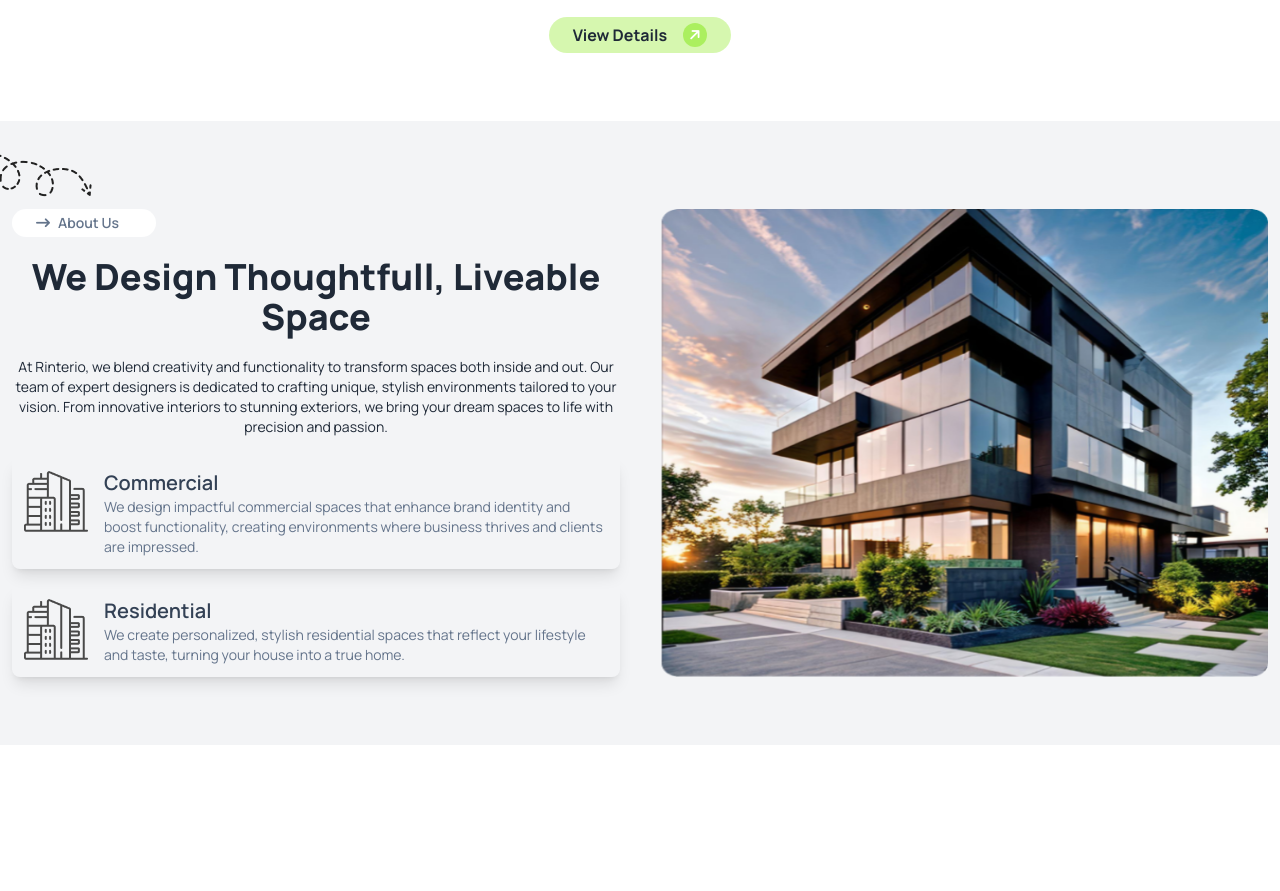
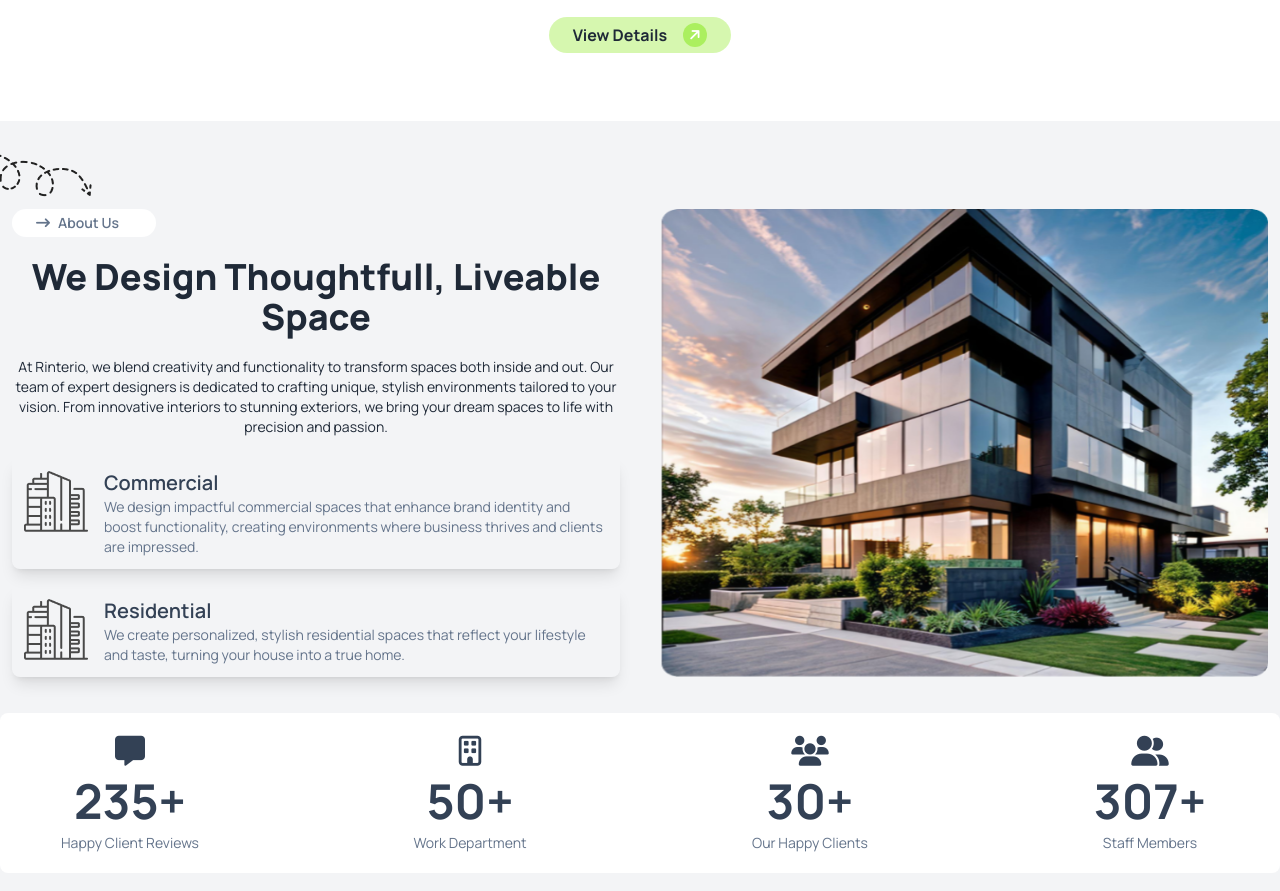
Before and after one commit to omarbinsaleh/web-dev-3rd-assignment, a website: page index.html in a window 1280 px wide. Shown: the part 678-1569 px from the top of the page. Drawn offline with nearby package versions, Linux system fonts and the light colour scheme.

Commit message:
completed the about us section fully

```diff
--- a/index.html
+++ b/index.html
@@ -109,8 +109,8 @@
    <!-- Main Section -->
    <main>
       <!-- about us section -->
-      <section class="bg-gray-100 py-14">
-         <div class="max-w-screen-xl ms-auto text-center space-y-5 p-3 lg:grid grid-cols-2 gap-10">
+      <section class="bg-gray-100 py-14 space-y-6">
+         <div class="max-w-screen-xl mx-auto text-center space-y-5 p-3 lg:grid grid-cols-2 gap-10">
             <!-- about us LH: info  -->
             <div class="space-y-5 relative">
                <img class="hidden absolute xl:block -top-9 -left-12" src="./assets/Vector.png" alt="">
@@ -153,11 +153,40 @@
                <img class="w-full md:aspect-[3/1.5] lg:h-full" src="./assets/Rectangle.png" alt="">
             </div>
          </div>
+         <!-- dash board -->
+         <div class="max-w-screen-xl mx-auto grid grid-cols-1 md:grid md:grid-cols-2 lg:grid-cols-4 gap-7 md:gap-20 py-5 bg-white rounded-lg">
+            <!-- badge 1 -->
+            <div class="text-center space-y-2 flex items-center justify-center flex-col">
+               <i class="fa-solid fa-message text-3xl text-slate-700"></i>
+               <h1 class="text-5xl font-bold text-slate-700">235+</h1>
+               <p class="text-sm text-slate-500">Happy Client Reviews</p>
+            </div>
+            <!-- badge 2 -->
+            <div class="text-center space-y-2 flex items-center justify-center flex-col">
+               <i class="fa-regular fa-building text-3xl text-slate-700"></i>
+               <h1 class="text-5xl font-bold text-slate-700">50+</h1>
+               <p class="text-sm text-slate-500">Work Department</p>
+            </div>
+            <!-- badge 3 -->
+            <div class="text-center space-y-2 flex items-center justify-center flex-col">
+               <i class="fa-solid fa-users text-3xl text-slate-700"></i>
+               <h1 class="text-5xl font-bold text-slate-700">30+</h1>
+               <p class="text-sm text-slate-500">Our Happy Clients</p>
+            </div>
+            <!-- badge 4 -->
+            <div class="text-center space-y-2 flex items-center justify-center flex-col">
+               <i class="fa-solid fa-user-group text-3xl text-slate-700"></i>
+               <h1 class="text-5xl font-bold text-slate-700">307+</h1>
+               <p class="text-sm text-slate-500">Staff Members</p>
+            </div>
+         </div>
       </section>
 
       <!-- how we work section -->
-      <section class="max-w-screen-xl mx-auto text-center space-y-5 p-3">
+      <section>
+         <div class="max-w-screen-xl mx-auto">
 
+         </div>
       </section>
 
       <!-- explore out latest works section -->
```
